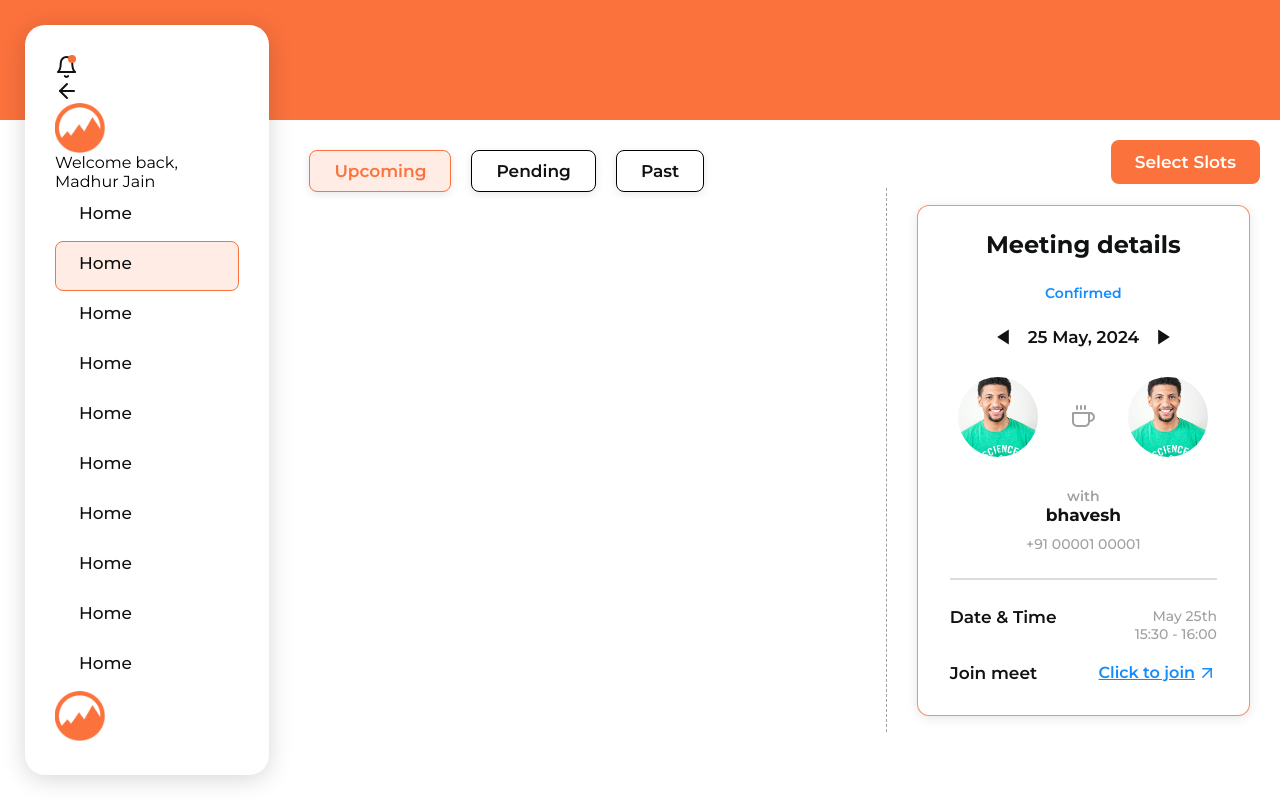
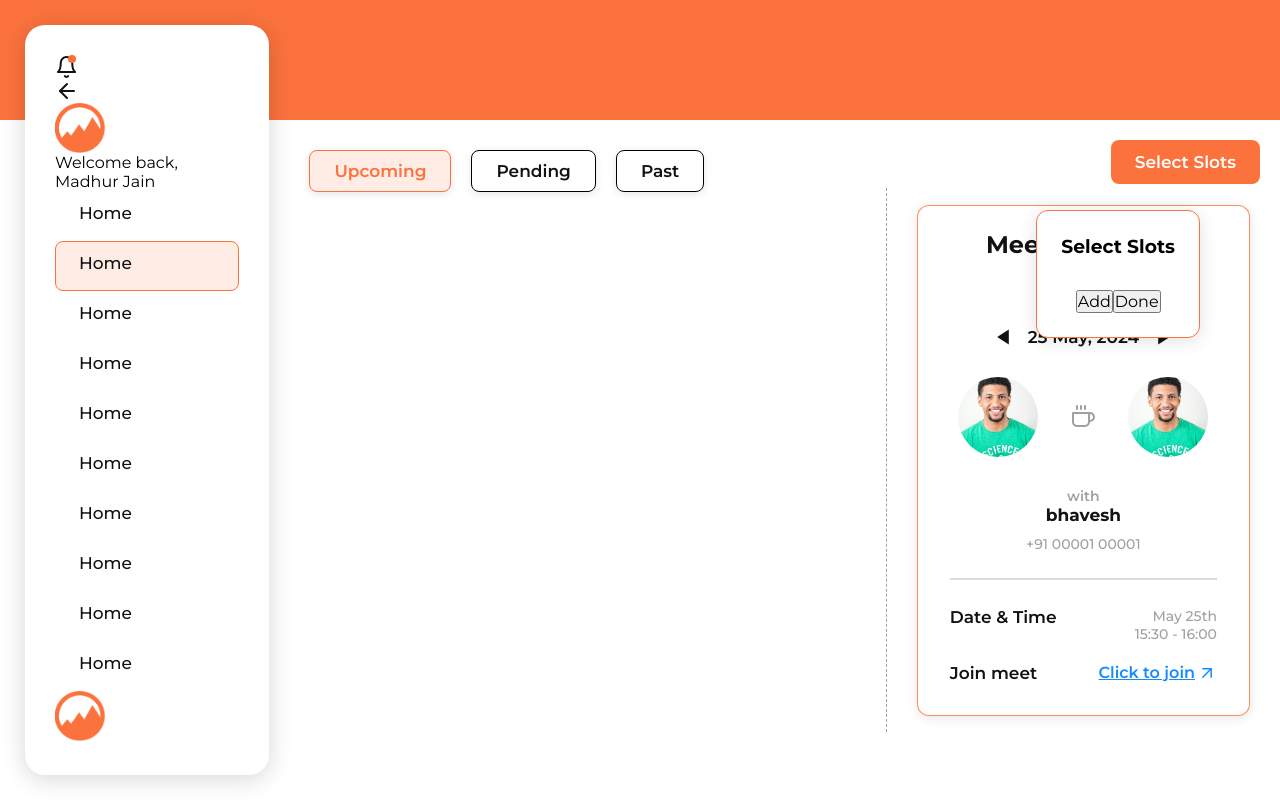
Before and after one commit to dvm-bitspilani/cel-conquest-2024, a React (Vite) app: page /dashboard/meetings in a window 1280 px wide. Built offline with nearby package versions, Linux system fonts and the light colour scheme.

Commit message:
style: layout on dashboard for selecting slots and its overall styling

```diff
--- a/src/components/Dashboard/Meetings/SelectSlots/SelectSlots.jsx
+++ b/src/components/Dashboard/Meetings/SelectSlots/SelectSlots.jsx
@@ -2,7 +2,7 @@ import styles from "./SelectSlots.module.scss";
 
 const SelectSlots = () => {
   return (
-    <div>
+    <div className={styles.SelectSlots}>
       <h3>Select Slots</h3>
       <div className={styles.addDone}>
         <button>Add</button>
--- a/src/components/Dashboard/Meetings/SelectSlots/SelectSlots.module.scss
+++ b/src/components/Dashboard/Meetings/SelectSlots/SelectSlots.module.scss
@@ -0,0 +1,17 @@
+.SelectSlots {
+  position: absolute;
+  right: 80px;
+  transform: translateY(90px);
+
+  display: flex;
+  padding: 24px;
+  flex-direction: column;
+  justify-content: center;
+  align-items: center;
+  gap: 32px;
+
+  border-radius: 12px;
+  border: 1px solid #fb723d;
+  background: #fff;
+  box-shadow: 0px 3px 18px 0px rgba(0, 0, 0, 0.12);
+}
--- a/src/routes/Dashboard/Meetings/Meetings.jsx
+++ b/src/routes/Dashboard/Meetings/Meetings.jsx
@@ -1,5 +1,6 @@
 import styles from "./meetings.module.scss";
 import MeetingDetails from "../../../components/Dashboard/Meetings/MeetingDetails/MeetingDetails";
+import SelectSlots from "../../../components/Dashboard/Meetings/SelectSlots/SelectSlots";
 
 const Meetings = () => {
   return (
@@ -15,7 +16,7 @@ const Meetings = () => {
       </div>
       <div className={styles.rightPart}>
         <div className={styles.selectSlots}>Select Slots</div>
-
+        <SelectSlots></SelectSlots>
         <div className={styles.meetingsDetails}>
           <MeetingDetails></MeetingDetails>
         </div>
```
